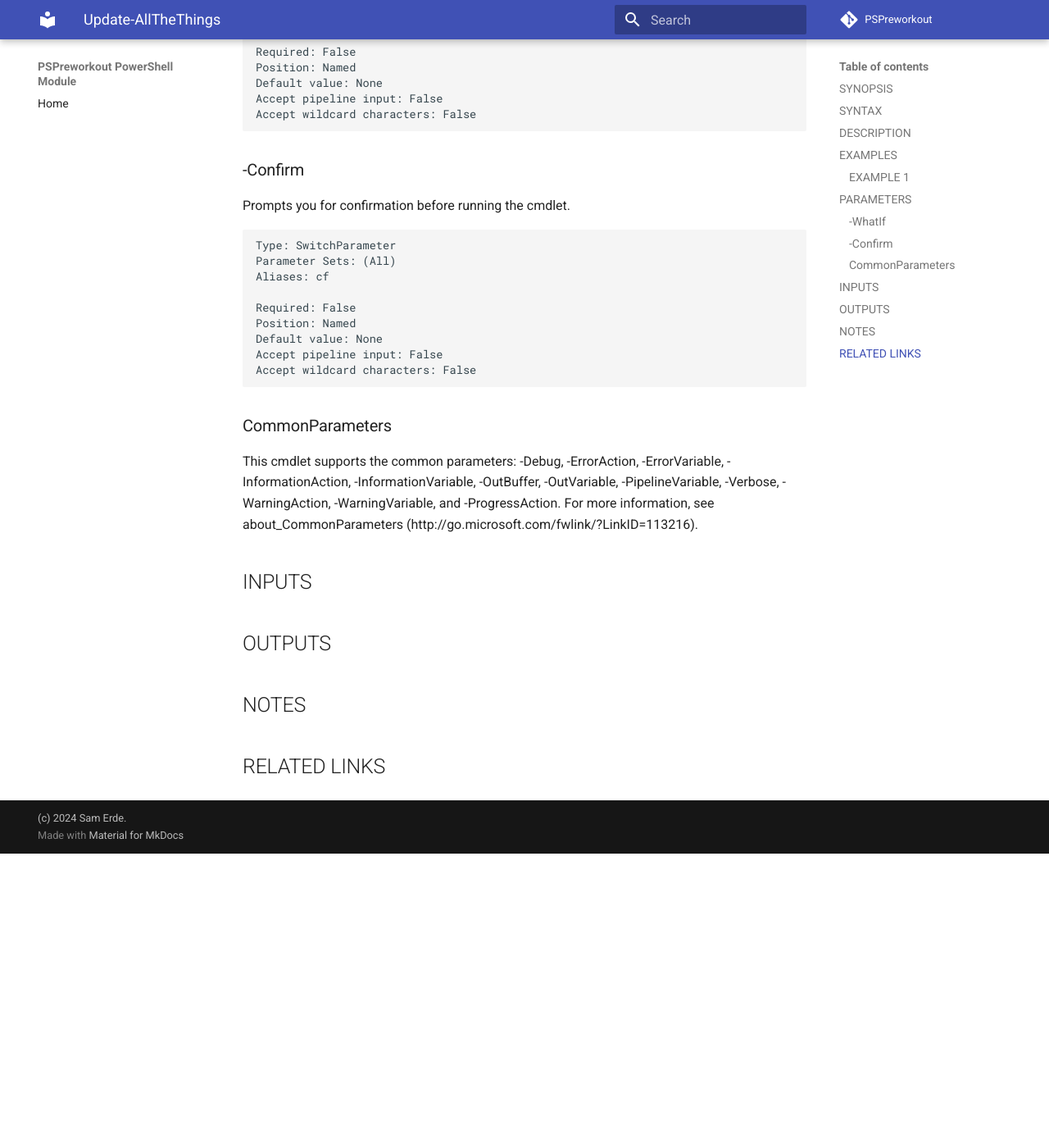
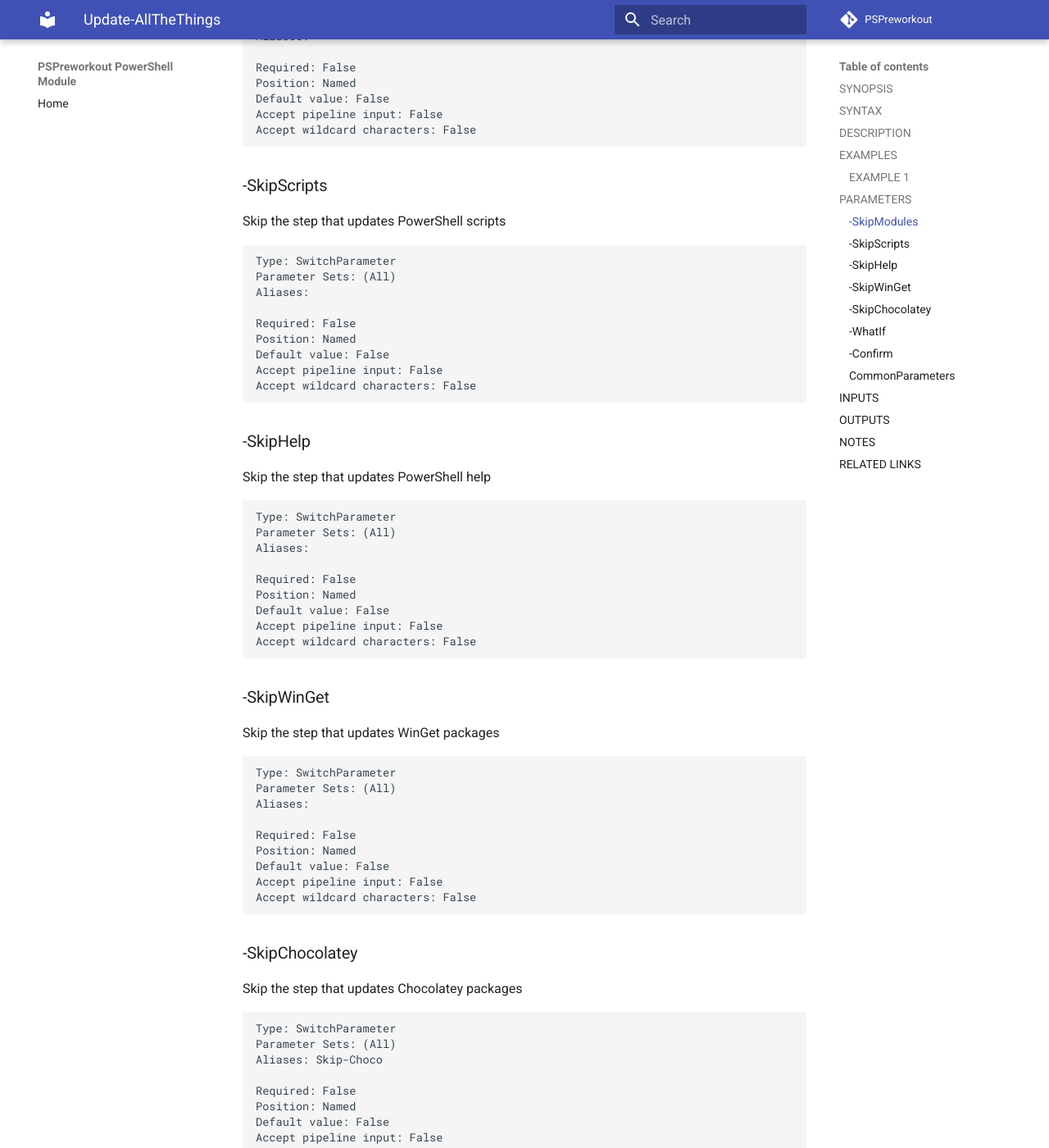
Before and after one commit to SamErde/PSPreworkout, an MkDocs documentation site: the page built from docs/Update-AllTheThings.md, in a window 1280 px wide and 1400 px high, scrolled down 959 px. Shown: the whole window at 82% size. Built offline with MkDocs 1.6.1 and Material for MkDocs 9.7.7, drawn with Linux system fonts in a browser that asks for light colours; comment, search, counter and statistics services are not loaded; before the commit the page ends 2000 px from its top, so only the background shows below that; some of the changed text lies outside the part shown.

Commit message:
Build 0.2.4

````diff
--- a/docs/Update-AllTheThings.md
+++ b/docs/Update-AllTheThings.md
@@ -13,7 +13,8 @@ Update all the things!
 ## SYNTAX
 
 ```
-Update-AllTheThings [-WhatIf] [-Confirm] [<CommonParameters>]
+Update-AllTheThings [-SkipModules] [-SkipScripts] [-SkipHelp] [-SkipWinGet] [-SkipChocolatey]
+ [-WhatIf] [-Confirm] [<CommonParameters>]
 ```
 
 ## DESCRIPTION
@@ -29,6 +30,81 @@ Update-AllTheThings
 Updates all of the things it can!
 
 ## PARAMETERS
+
+### -SkipModules
+Skip the step that updates PowerShell modules
+
+```yaml
+Type: SwitchParameter
+Parameter Sets: (All)
+Aliases:
+
+Required: False
+Position: Named
+Default value: False
+Accept pipeline input: False
+Accept wildcard characters: False
+```
+
+### -SkipScripts
+Skip the step that updates PowerShell scripts
+
+```yaml
+Type: SwitchParameter
+Parameter Sets: (All)
+Aliases:
+
+Required: False
+Position: Named
+Default value: False
+Accept pipeline input: False
+Accept wildcard characters: False
+```
+
+### -SkipHelp
+Skip the step that updates PowerShell help
+
+```yaml
+Type: SwitchParameter
+Parameter Sets: (All)
+Aliases:
+
+Required: False
+Position: Named
+Default value: False
+Accept pipeline input: False
+Accept wildcard characters: False
+```
+
+### -SkipWinGet
+Skip the step that updates WinGet packages
+
+```yaml
+Type: SwitchParameter
+Parameter Sets: (All)
+Aliases:
+
+Required: False
+Position: Named
+Default value: False
+Accept pipeline input: False
+Accept wildcard characters: False
+```
+
+### -SkipChocolatey
+Skip the step that updates Chocolatey packages
+
+```yaml
+Type: SwitchParameter
+Parameter Sets: (All)
+Aliases: Skip-Choco
+
+Required: False
+Position: Named
+Default value: False
+Accept pipeline input: False
+Accept wildcard characters: False
+```
 
 ### -WhatIf
 Shows what would happen if the cmdlet runs.
````
Also changed, not shown: docs/PSPreworkout.md (+1 -1 lines), 1 other file.
